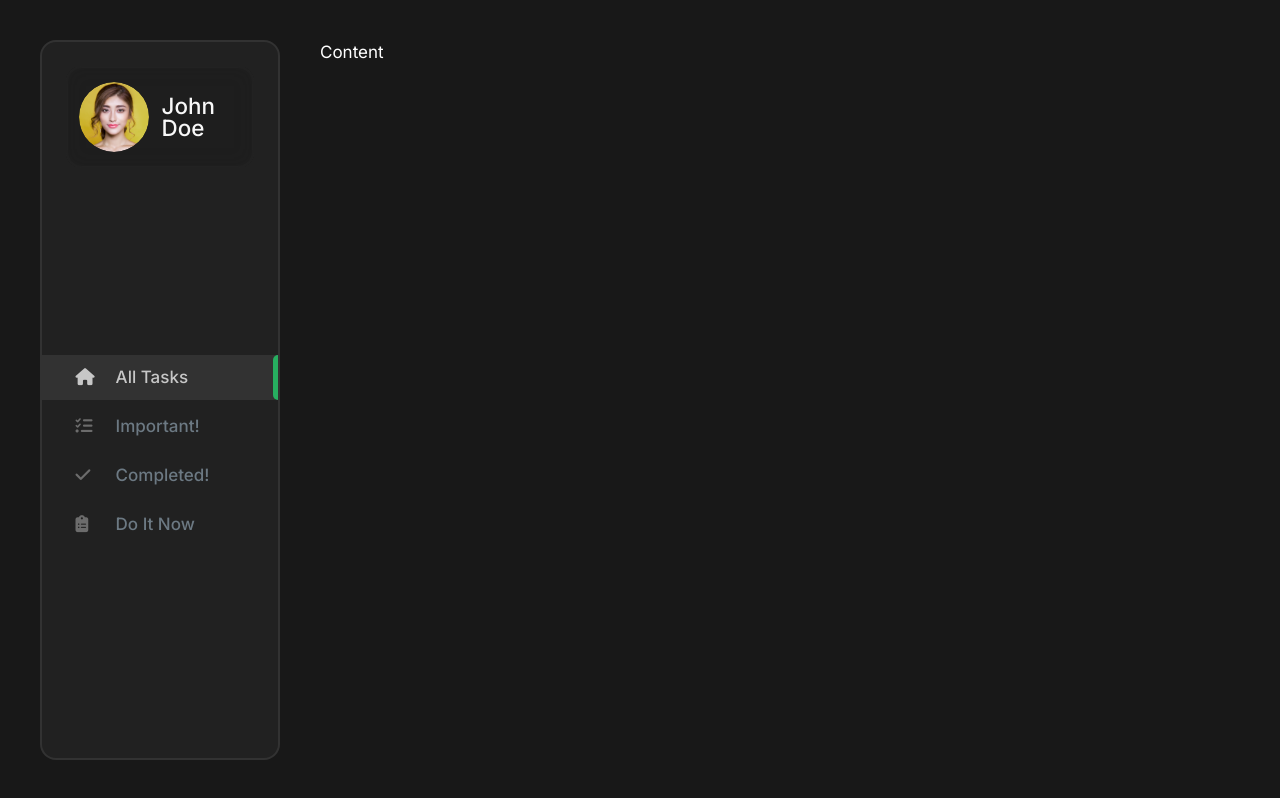
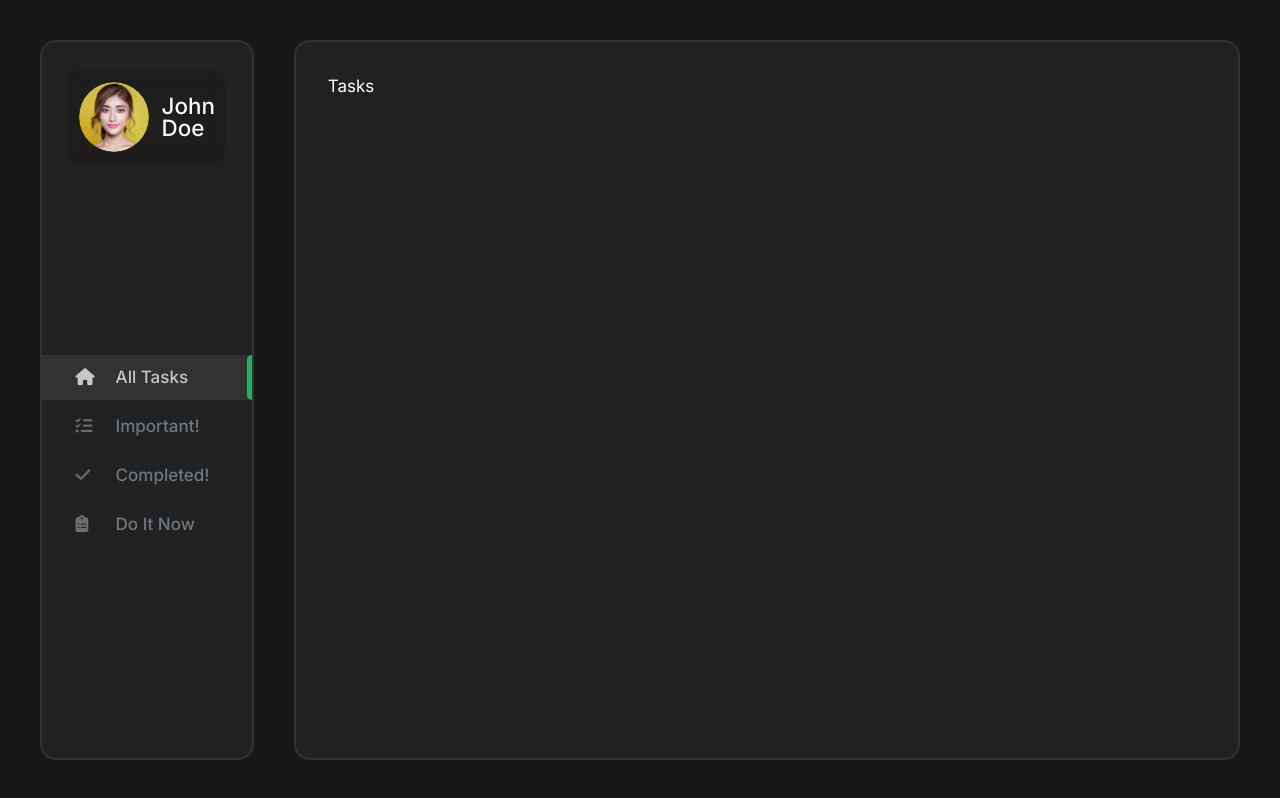
Before and after one commit to ShayanAkhun/Taskmanager, a Next.js app: page / in a window 1280 px wide. Built offline with nearby package versions, Linux system fonts and the light colour scheme.

Commit message:
started working on the app again

```diff
--- /dev/null
+++ b/app/components/Tasks/Tasks.tsx
@@ -0,0 +1,27 @@
+'use client'
+import { useGlobalState } from '@/app/context/GlobalProvider';
+import React from 'react'
+import styled from "styled-components";
+
+function Tasks() {
+
+    const { theme } = useGlobalState()
+    return (
+        <TaskStyled theme={theme}>Tasks</TaskStyled>
+    )
+}
+
+const TaskStyled = styled.main`
+    padding:2rem;
+    width: 100%;
+    background-color: ${(props) => props.theme.colorBg2};
+    border:2px solid ${(props) => props.theme.borderColor2};
+    border-radius: 1rem;
+    height:100%;
+    overflow-y:auto;
+    &::-webkit-scrollbar {
+        width:0.5rem
+    }
+`;
+
+export default Tasks
--- a/app/layout.tsx
+++ b/app/layout.tsx
@@ -4,6 +4,7 @@
 import Sidebar from "./components/sidebar/sidebar";
 import GlobalStyleProvider from "./Providers/GlobalStylesProvider";
 import ContextProvider from "./Providers/ContextProvider";
+import { ClerkProvider } from '@clerk/nextjs'
 
 const inter = Inter({ subsets: ["latin"] });
 
@@ -18,6 +19,7 @@
   children: React.ReactNode;
 }>) {
   return (
+    <ClerkProvider>
     <html lang="en">
       <head>
         <link
@@ -32,10 +34,14 @@
         <ContextProvider>
           <GlobalStyleProvider>
             <Sidebar />
+            <div className="w-full">
             {children}
+
+            </div>
           </GlobalStyleProvider>
         </ContextProvider>
       </body>
     </html>
+    </ClerkProvider>
   );
 }
--- a/app/page.tsx
+++ b/app/page.tsx
@@ -1,9 +1,8 @@
 import Sidebar from "./components/sidebar/sidebar";
+import Tasks from "./components/Tasks/Tasks";
 
 
 
 export default function Home() {
-  return (
-   <main>Content</main>
-  );
+  return <Tasks />;
 }
--- a/package.json
+++ b/package.json
@@ -9,6 +9,7 @@
     "lint": "next lint"
   },
   "dependencies": {
+    "@clerk/nextjs": "^4.29.9",
     "next": "14.1.3",
     "react": "^18",
     "react-dom": "^18",
```
Also changed, not shown: 1 other file (tests, documents, lock files or other folders).
